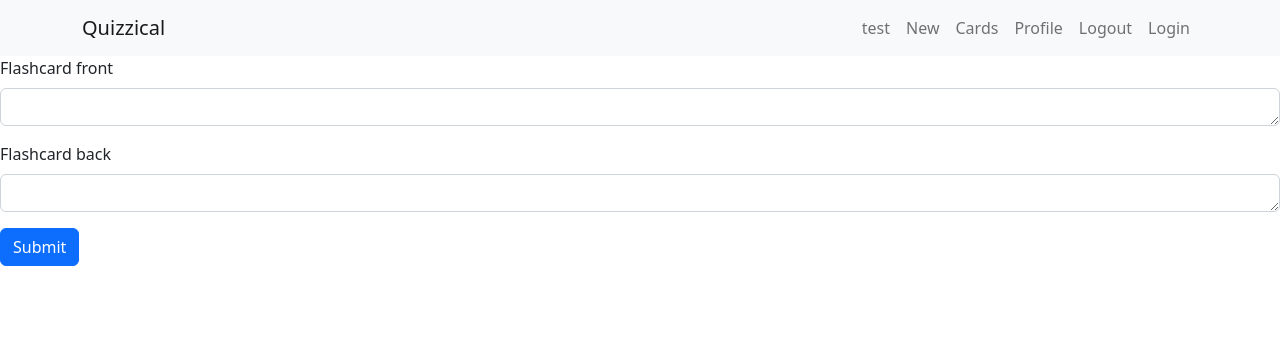
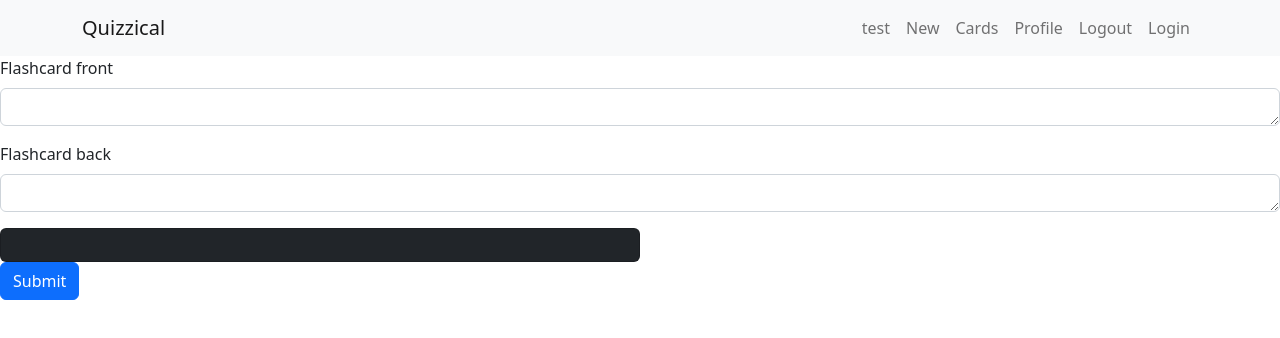
Before and after one commit to miaju/flashcards, a React (Create React App) app in the folder react_app/: page /test in a window 1280 px wide. Shown: the top 338 px of the page. Built offline with nearby package versions, Linux system fonts and the light colour scheme.

Commit message:
make inputs work and create example card before submitting

```diff
--- a/react_app/src/components/NewCard.js
+++ b/react_app/src/components/NewCard.js
@@ -1,27 +1,36 @@
+import { useState } from 'react';
 import Button from 'react-bootstrap/Button';
 import Form from 'react-bootstrap/Form';
 
 import CardItem from './CardItem';
 
 export default function NewCard(props) {
+  const [front, setFront] = useState('');
+  const [back, setBack] = useState('');
+  const [clicked, setClicked] = useState(false);
+
+  const click = () => { setClicked(!clicked) }
 
   function submit() {
-
+    console.log(front, back);
   }
 
   return(
+    <>
       <Form>
         <Form.Group className="mb-3" controlId="newCard.front">
           <Form.Label>Flashcard front</Form.Label>
-        <Form.Control as="textarea" rows={1} />
+          <Form.Control value={front} onChange={(event) => setFront(event.target.value)} as="textarea" rows={1} />
         </Form.Group>
         <Form.Group className="mb-3" controlId="newCard.back">
           <Form.Label>Flashcard back</Form.Label>
-        <Form.Control as="textarea" rows={1} />
+          <Form.Control value={back} onChange={(event) => setBack(event.target.value)} as="textarea" rows={1} />
         </Form.Group>
-      <Button variant="primary" type='submit'>
+      </Form>
+      <CardItem card={{front, back}} clicked={clicked} click={click}/>
+      <Button variant="primary" onClick={submit}>
         Submit
       </Button>
-    </Form>
+    </>
   );
 };
```
Lines whose indentation alone changed are shown as unchanged.
